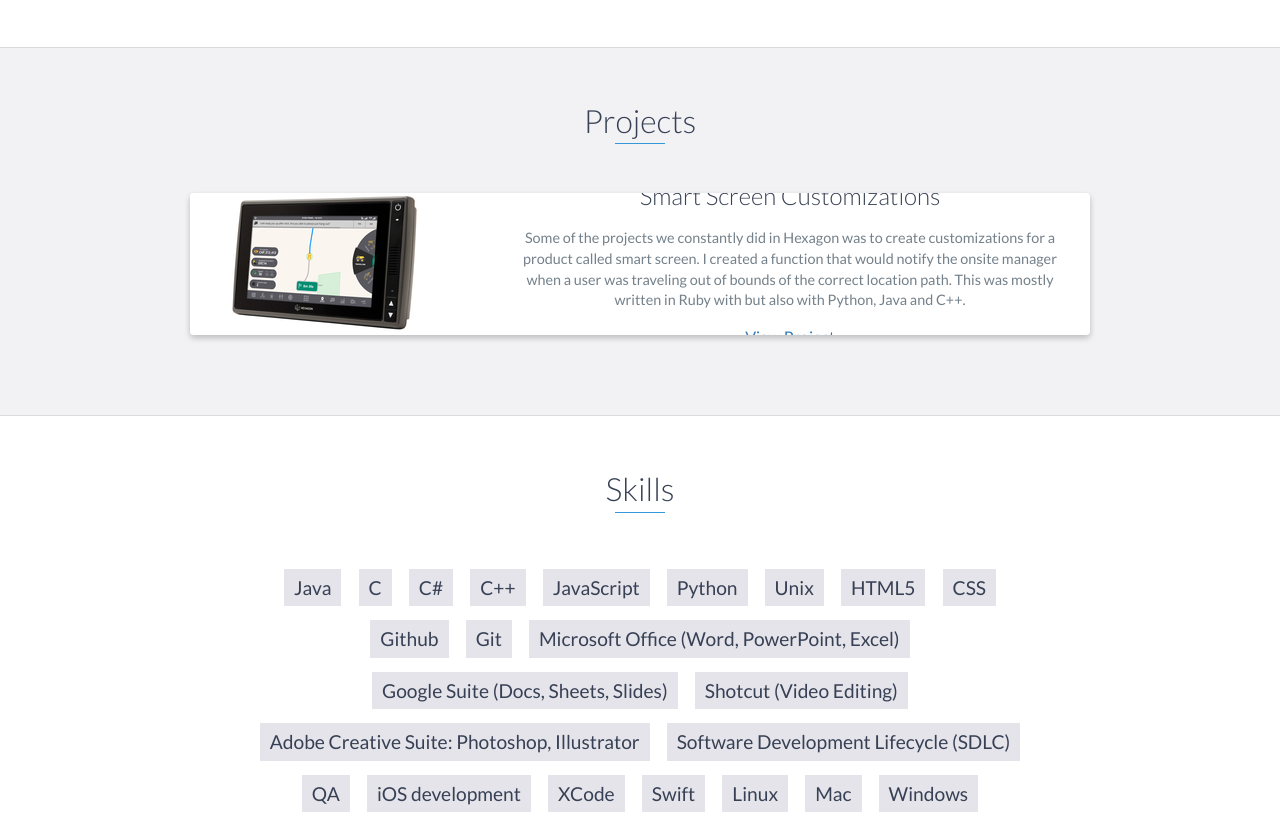
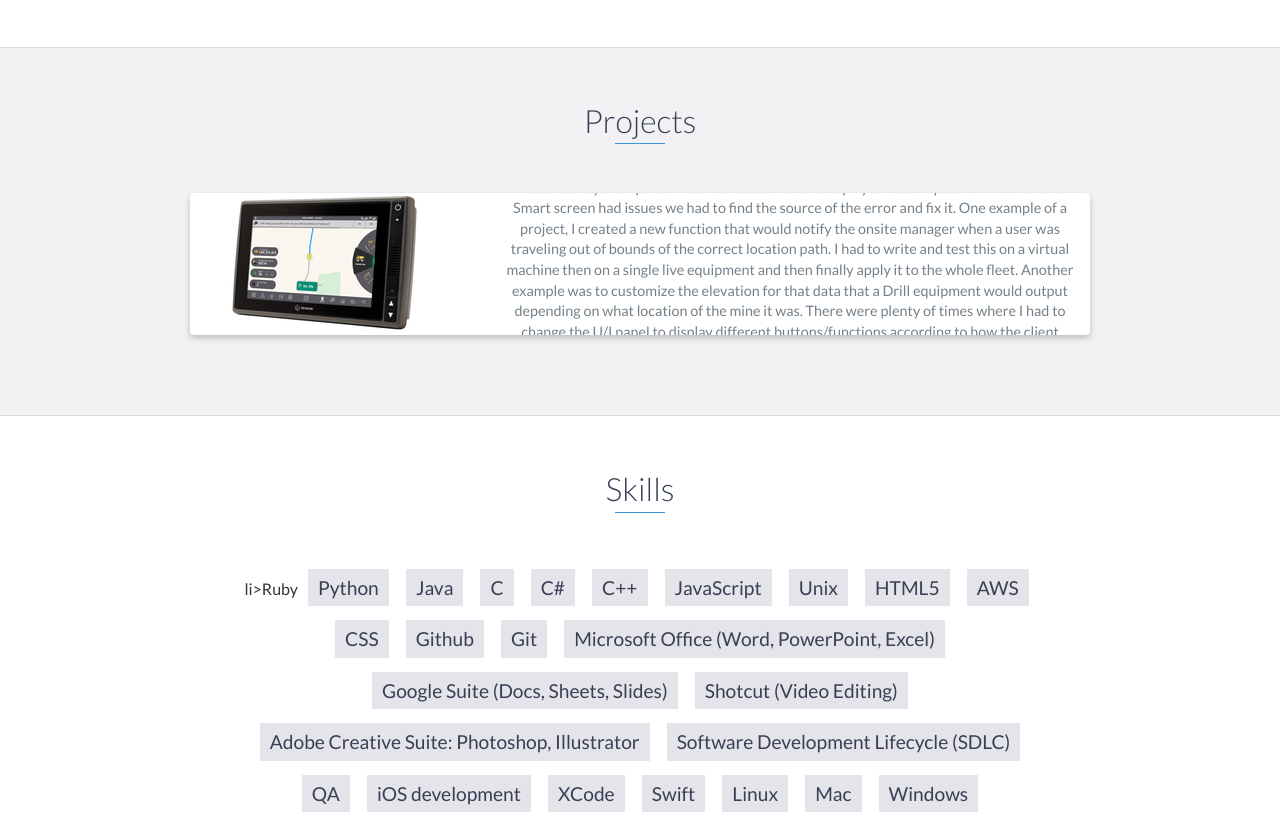
Before and after one commit to eddyvalen/eddyvalen.github.io, a website: page index.html in a window 1280 px wide. Shown: the part 2801-3623 px from the top of the page. Drawn offline with nearby package versions, Linux system fonts and the light colour scheme.

Commit message:
Update index.html

```diff
--- a/index.html
+++ b/index.html
@@ -155,7 +155,7 @@
                     <div class="project-info">
                         <h3>Smart Screen Customizations</h3>
                         <p>
-                            Some of the projects we constantly did in Hexagon was to create customizations for a product called smart screen. I created a function that would notify the onsite manager when a user was traveling out of bounds of the correct location path. This was mostly written in Ruby with but also with Python, Java and C++.
+                             I created customizations for a product called smart screen. This is a U/I that mining equipment has that helps them keep track of their position and info about how much material they transport. These devices are both a display and a computer. Whenever the Smart screen had issues we had to find the source of the error and fix it. One example of a project, I created a new function that would notify the onsite manager when a user was traveling out of bounds of the correct location path. I had to write and test this on a virtual machine then on a single live equipment and then finally apply it to the whole fleet. Another example was to customize the elevation for that data that a Drill equipment would output depending on what location of the mine it was. There were plenty of times where I had to change the U/I panel to display different buttons/functions according to how the client wanted. One last project was for the dispatcher at the mine to get message notifications when equipment went from a ready status to a down/break status. This was mostly written in Ruby with but also with Python, Java and C++.
                         </p>
                         <a href="project 1 page.html">View Project</a>
                     </div>
@@ -173,14 +173,16 @@
         <h2 class="heading">Skills</h2>
         <ul>
 
-            <li>Java</li>
+            li>Ruby</li>
+            <li>Python</li>
+	    <li>Java</li>
             <li>C</li>
             <li>C#</li>
             <li>C++</li>
             <li>JavaScript</li>
-            <li>Python</li>
             <li>Unix</li>
             <li>HTML5</li>
+            <li>AWS</li>
             <li>CSS</li>
             <li>Github</li>
             <li>Git</li>
```
